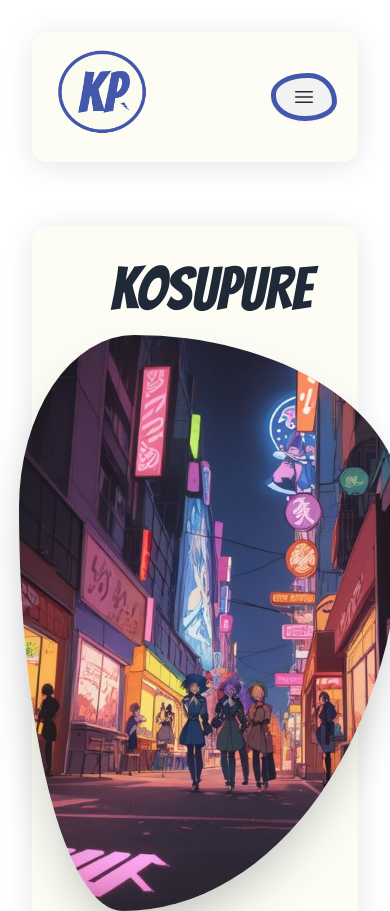
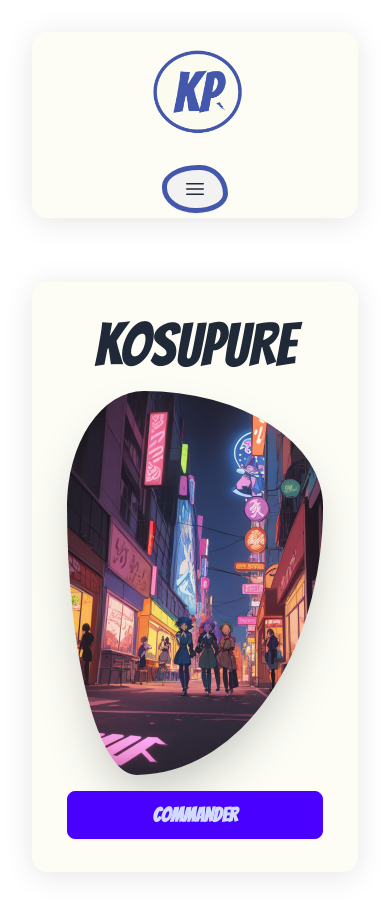
Before and after one commit to AFCMS/Hexagone_Kosupure, a website built with Vite: page index.html in a window 390 px wide. Shown: the top 911 px of the page. Built offline with nearby package versions, Linux system fonts and the light colour scheme; files whose address does not match are found by name.

Commit message:
Last changes

```diff
--- a/index.html
+++ b/index.html
@@ -9,12 +9,12 @@
 <body>
 <div class="bg-no-repeat bg-cover bg-[url('assets/images/landscape.jpeg')] min-h-screen">
     <header class="w-full p-4">
-        <div class="flex items-center section-glassmorphism m-4">
-            <div class="flex-none navbar-start">
+        <div class="flex flex-col md:flex-row items-center md:justify-normal justify-center section-glassmorphism m-4">
+            <div class="flex justify-center md:flex-none md:navbar-start">
                 <img alt="Kosupure" class="h-32" src="/assets/images/kosupure.png">
             </div>
-            <div class="flex-none navbar-end">
-                <div class="md:hidden dropdown flex justify-end mr-4">
+            <div class="md:flex-none md:navbar-end">
+                <div class="md:hidden dropdown flex justify-end md:mr-4">
                     <div class="btn fancyBorder-navbar hover:fancyBorder-navbar m-1" role="button" tabindex="0">
                         <svg class="size-6" fill="none" stroke="currentColor" stroke-width="1.5"
                              viewBox="0 0 24 24" xmlns="http://www.w3.org/2000/svg">
@@ -23,7 +23,7 @@
                         </svg>
                     </div>
                     <ul class="dropdown-content menu bg-base-100 rounded-box z-[1] w-52 p-2 shadow" tabindex="0">
-                        <li><a class="menu__item hover:bg-none">Accueil</a></li>
+                        <li><a class="menu__item">Accueil</a></li>
                         <li><a class="menu__item">Réserver une date</a></li>
                         <li><a class="menu__item">Contact</a></li>
                     </ul>
@@ -45,7 +45,7 @@
                 <h1 class="uppercase font-bangers text-6xl">Kosupure</h1>
                 <div class="flex flex-col justify-center gap-4">
                     <img
-                            class="max-w-sm rounded-lg shadow-2xl fancyBorder-hero-img"
+                            class="max-w-sm w-64 md:w-auto rounded-lg shadow-2xl fancyBorder-hero-img"
                             src="/assets/images/anime.jpeg"/>
                     <button class="btn btn-primary font-bangers text-xl">COMMANDER</button>
                 </div>
--- a/src/style.css
+++ b/src/style.css
@@ -4,6 +4,10 @@
 @tailwind components;
 @tailwind utilities;
 @tailwind variants;
+
+* {
+    @apply select-none;
+}
 
 body {
     margin: 0;
@@ -30,5 +34,5 @@ body {
 }
 
 .menu__item {
-    @apply uppercase font-bangers;
+    @apply uppercase font-bangers hover:text-blue-950;
 }
```
